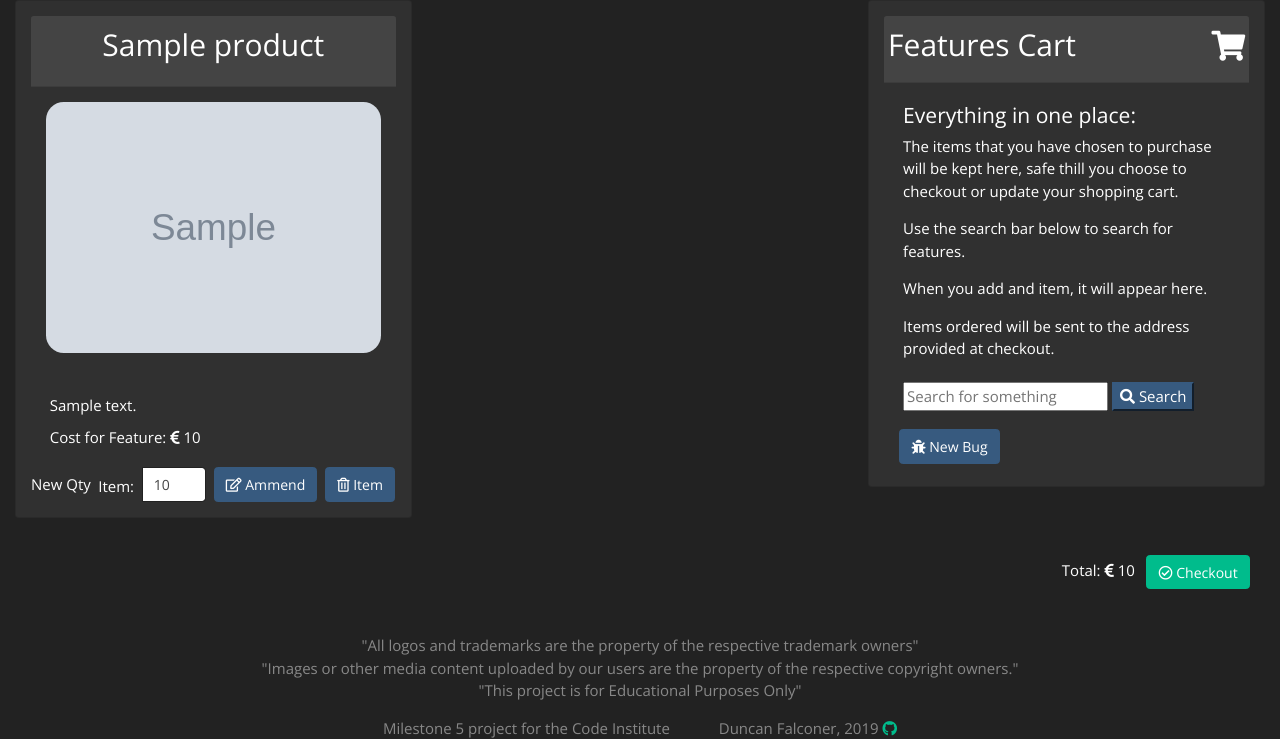
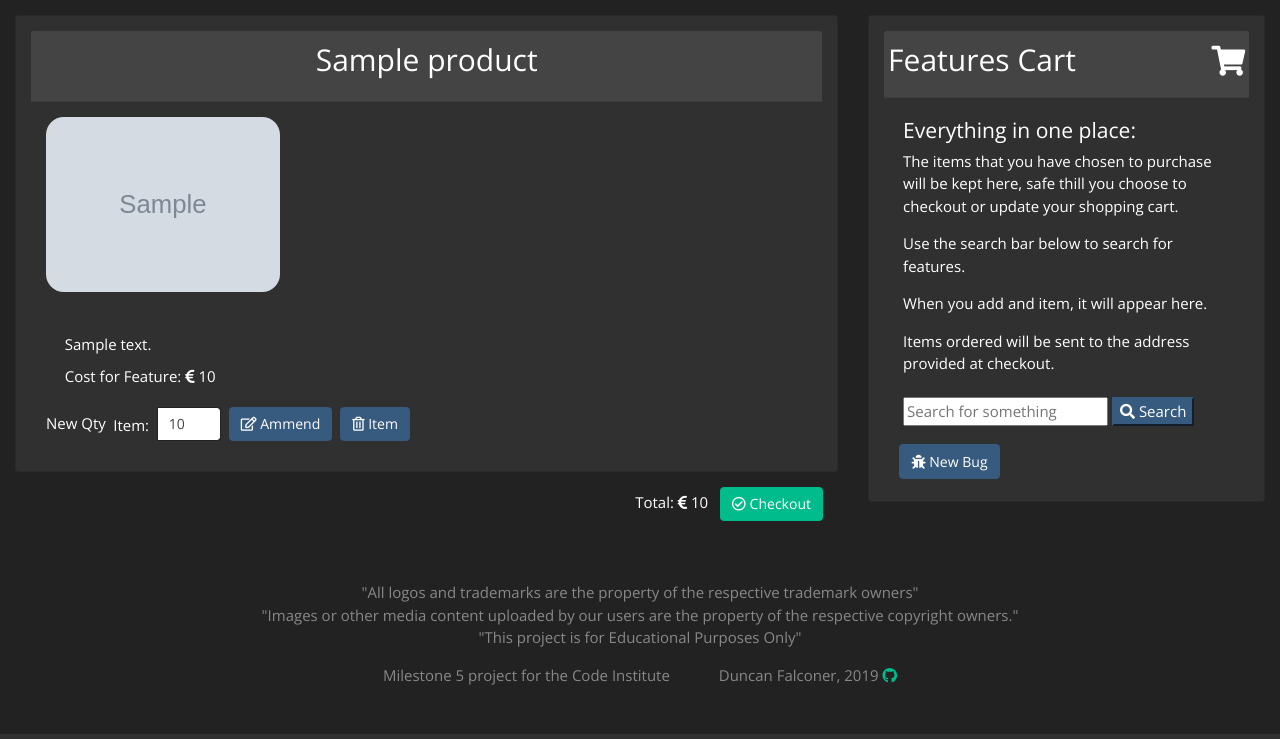
Before and after one commit to ddeveloper72/milestone-5-project, a Django app: template cart/templates/cart.html in a window 1280 px wide. Shown: the part 66-805 px from the top of the page. Run offline with Django 3.2, Linux system fonts and the light colour scheme; the template is opened without the code that fills it: most values are stand-ins (such as "Sample title", 1, 10 or a date in 2020); grey boxes marked "Sample" are stand-in pictures; some libraries are stand-ins or nearby versions.

Commit message:
Corrected layout of checkout template page

```diff
--- a/cart/templates/cart.html
+++ b/cart/templates/cart.html
@@ -3,19 +3,19 @@
 {% load bootstrap4 %}
 
 {% block content %}
+<div class="mt-3">
+    <div class="row flex-column-reverse flex-md-row">
 
+        <div class="col-sm-12 col-md-8">
             {% if cart_items %}
-<div class="row flex-column-reverse flex-md-row">
             {% for item in cart_items %}
-
-    <div class="col-xs-10 col-xs-offset-1 col-sm-offset-0 col-sm-6 col-md-4 mb-3">
             <div class="card mb-3">
                 <div class="box">
 
                     <div class="card-header text-center">
                         <h3 class="card-title">{{ item.product.title }}</h3>
                     </div>
-                <div class="col-sm-12">
+                    <div class="col-md-4 col-sm-4 text-center">
                         {% if item.product.image %}
                         <a href="{% url 'issue_detail' item.product.id %}"><img class="card-img-top img-circle mt-3"
                                 src="{{ MEDIA_URL }}{{ item.product.image }}" alt="Profile image"></a>
@@ -23,11 +23,12 @@
                         <span class="fa-placeholder"><i class="fas fa-bug"></i></span>
                         {% endif %}
                     </div>
-
+                    <div class="col-sm-12 mb-3">
                         <div class="card-body mt-4">
                             <p class="card-text">{{ item.product.get_content_as_markdown }}</p>
                             <p class="card-subtitle">Cost for Feature: <i class=" fas fa-euro-sign"></i>
                                 {{ item.product.price }}</p>
+
                         </div>
                         <form action="{% url 'adjust_cart' item.id %}" class="form-inline" method="post">
                             {% csrf_token %}
@@ -35,35 +36,34 @@
                                 <label class="mr-2">New Qty</label>
                                 <div class="input-group">
                                     <div class="input-group-addon mr-2 mt-2">Item:</div>
-                            <input type="number" name="quantity" value="{{ item.quantity }}" min="0" max="1"
-                                class="form-control">
+                                    <input type="number" name="quantity" value="{{ item.quantity }}" min="0" max="1" class="form-control">
                                 </div>
-                        <button class="btn btn-primary ml-2" type="submit"><i class="far fa-edit"></i>
-                            Ammend</button>
-                        <a href="{% url 'empty_cart' item.id %}" class="btn btn-primary ml-2" role="button"><i
-                                class="far fa-trash-alt"></i> Item</a>
+                                <button class="btn btn-primary ml-2" type="submit"><i class="far fa-edit"></i> Ammend</button>
+                                <a href="{% url 'empty_cart' item.id %}" class="btn btn-primary ml-2" role="button"><i class="far fa-trash-alt"></i> Item</a>
                             </div>
                         </form>
                     </div>
                 </div>
             </div>
             {% endfor %}
-    {% include 'partials/_cart.html' %}
 
-</div>
-    <div class="ol-md-6 col-sm-12 mt-2 mb-2">
+
+            <div class="col-sm-12">
                 <p class="text-right">Total: <i class="fas fa-euro-sign"></i> {{ total }}
                     <a href="{% url 'checkout' %}" class="btn btn-success ml-2" role="button"><i
                             class="far fa-check-circle"></i> Checkout</a></p>
             </div>
             {% else %}
-    <div class="ol-md-6 col-sm-12 mt-2 mb-2">
+            <div class="col-sm-12">
                 <h2>Your Cart is Empty<h3>
                         <a href="{% url 'get_issues' %}" class="btn btn-warning ml-2" role="button">
                             <i class="fas fa-undo"></i> Return to Issues</a>
             </div>
 
             {% endif %}
-
+        </div>
+        {% include 'partials/_cart.html' %}
+    </div>
+</div>
 
 {% endblock content %}
```
Lines whose indentation alone changed are shown as unchanged.
